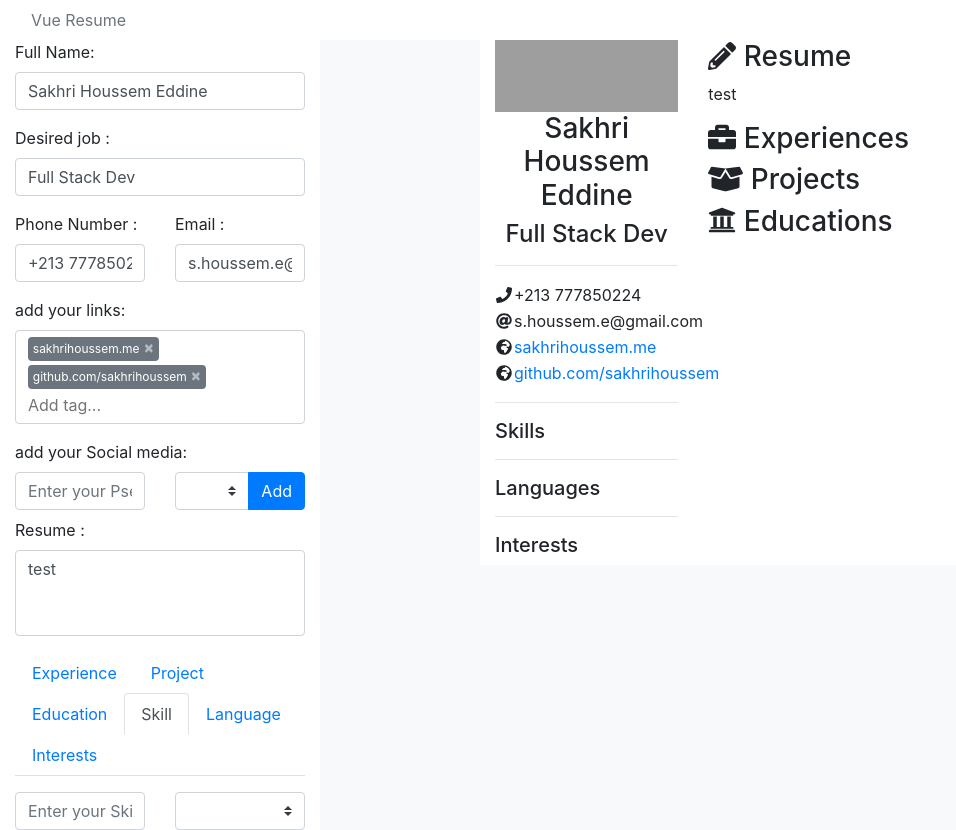
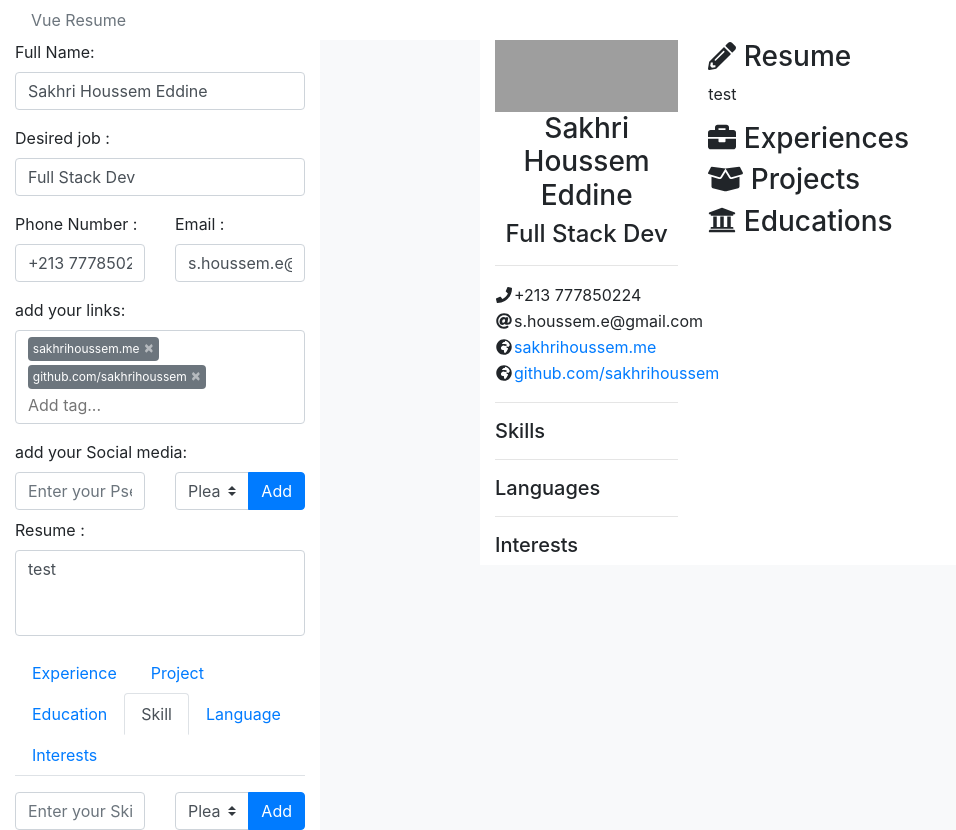
Before and after one commit to SakhriHoussem/vue-resume, a Vue app: page / in a window 1280 px wide. Both pictures are taken after a click on the tab "Skill". Shown: the whole page, without its empty margins (0-956 px from the left). Built offline with nearby package versions, Linux system fonts and the light colour scheme; grey boxes are pictures that could not be loaded.

Commit message:
submit some forms
- skills
- langs
- interests

```diff
--- a/src/components/form/interest.vue
+++ b/src/components/form/interest.vue
@@ -5,18 +5,30 @@
             <b-form-tags
                     input-id="intersts"
                     separator=" ,;"
-                    v-model="array"
+                    :value="form.interests"
+                    @input="updateInterests"
                     class="mb-2"
-            ></b-form-tags>
+                    remove-on-delete
+            >
+            </b-form-tags>
         </div>
     </b-tab>
 </template>
 
 <script>
+    import { mapState } from 'vuex'
     export default {
         name: 'interest',
-        props: {
-            array: Array
+        computed: {
+            ...mapState([
+                'form'
+            ])
+        },
+        methods: {
+            updateInterests(e) {
+                //todo: add validation
+                this.$store.commit('updateStateField', {field: 'interests',value: e})
+            }
         }
     }
 </script>
--- a/src/components/form/language.vue
+++ b/src/components/form/language.vue
@@ -1,18 +1,26 @@
 <template>
     <b-tab title="Language">
+        <b-form @submit.prevent="onSubmit">
             <b-row>
                 <b-col>
                     <b-input
                             id="Language"
                             type="text"
+                            v-model="language.name"
                             required
                             placeholder="Enter your Language"
                     ></b-input>
                 </b-col>
                 <b-col>
-                <b-form-select :options="levels"></b-form-select>
+                    <b-input-group>
+                        <b-form-select v-model="language.level" :options="levels"></b-form-select>
+                        <b-input-group-append>
+                            <b-button type="submit" variant="primary">Add</b-button>
+                        </b-input-group-append>
+                    </b-input-group>
                 </b-col>
             </b-row>
+        </b-form>
     </b-tab>
 </template>
 
@@ -21,10 +29,30 @@
 
     export default {
         name: 'language',
+        data() {
+            return {
+                language: {
+                    name: '',
+                    level: null
+                }
+            }
+        },
         computed: {
             ...mapState([
                 'levels'
             ]),
+        },
+        methods: {
+            //todo: add validation
+            onSubmit() {
+                this.$store.commit('appendStateField', {
+                    field: 'languages',
+                    value: {
+                        name:  this.language.name,
+                        level: this.language.level,
+                    }
+                })
+            }
         }
     }
 </script>
--- a/src/components/form/skill.vue
+++ b/src/components/form/skill.vue
@@ -1,18 +1,26 @@
 <template>
     <b-tab title="Skill">
+        <b-form @submit.prevent="onSubmit">
             <b-row>
-            <b-col>
+                <b-col cols="12" sm="6" md="12" lg="6">
                     <b-input
                             id="skill"
                             type="text"
+                            v-model="skill.name"
                             required
                             placeholder="Enter your Skill Name"
                     ></b-input>
                 </b-col>
-            <b-col>
-                <b-form-select :options="levels"></b-form-select>
+                <b-col cols="12" sm="6" md="12" lg="6">
+                    <b-input-group>
+                        <b-form-select v-model="skill.level" :options="levels"></b-form-select>
+                        <b-input-group-append>
+                            <b-button type="submit" variant="primary">Add</b-button>
+                        </b-input-group-append>
+                    </b-input-group>
                 </b-col>
             </b-row>
+        </b-form>
     </b-tab>
 </template>
 
@@ -21,10 +29,30 @@
 
     export default {
         name: 'skill',
+        data() {
+            return {
+                skill: {
+                    name: '',
+                    level: null
+                }
+            }
+        },
         computed: {
             ...mapState([
                 'levels'
             ]),
+        },
+        methods: {
+            //todo: add validation
+            onSubmit() {
+                this.$store.commit('appendStateField', {
+                    field: 'skills',
+                    value: {
+                        name:  this.skill.name,
+                        level: this.skill.level,
+                    }
+                })
+            }
         }
     }
 </script>
--- a/src/components/form/social.vue
+++ b/src/components/form/social.vue
@@ -32,7 +32,7 @@
         data () {
             return {
                 pseudo: '',
-                socialMedia: ''
+                socialMedia: null
             }
         },
         computed: {
--- a/src/components/paper/content.vue
+++ b/src/components/paper/content.vue
@@ -45,7 +45,8 @@
             </b-row>
             <p>{{ education.description }}</p>
             <b-badge v-for="tag in education.tags" :key="tag">{{ tag }}</b-badge>
-        </div>    </b-col>
+        </div>
+    </b-col>
 </template>
 
 <script>
--- a/src/components/paper/side.vue
+++ b/src/components/paper/side.vue
@@ -45,15 +45,42 @@
 
         <hr>
         <h5>Skills</h5>
+        <b-row v-for="(skill, index) in getSkills" :key="index">
+            <b-col cols="4">
+                {{ skill.name }}
+            </b-col>
+            <b-col cols="8">
+                <b-progress
 
+                        :value="skill.level"
+                        :max="100"
+                        show-progress
+                ></b-progress>
+            </b-col>
+        </b-row>
 
         <hr>
         <h5>Languages</h5>
 
+        <b-row v-for="(language, index) in getLanguages" :key="index">
+            <b-col cols="4">
+                {{ language.name }}
+            </b-col>
+            <b-col cols="8">
+                <b-progress
+
+                        :value="language.level"
+                        :max="100"
+                        show-progress
+                ></b-progress>
+            </b-col>
+        </b-row>
 
         <hr>
         <h5>Interests</h5>
-
+        <p v-for="(interest, index) in getInterests" :key="index">
+            {{ interest }}
+        </p>
 
     </b-col>
 </template>
@@ -70,6 +97,9 @@
                 'getEmail',
                 'getLinks',
                 'getSocialNetworks',
+                'getSkills',
+                'getLanguages',
+                'getInterests',
             ]),
 
         }
--- a/src/store.js
+++ b/src/store.js
@@ -14,12 +14,11 @@ export default new Vuex.Store({
             resume: 'test',
             experiences: [],
             projects: [],
-            interests: [],
-            languages: [],
             educations: [],
             skills: [],
+            languages: [],
+            interests: [],
         },
-        selected: null,
         socialNetworksList: [
             { value: null, text: 'Please select an social media' },
             { value: 'linkedin-in', text: 'LinkedIn', url: 'https://www.linkedin.com/in/'},
@@ -29,9 +28,9 @@ export default new Vuex.Store({
         ],
         levels: [
             { value: null, text: 'Please select the Level' },
-            { value: 'Beginner', text: 'Beginner' },
-            { value: 'Intermediate', text: 'Intermediate' },
-            { value: 'Expert', text: 'Expert' },
+            { value: '50', text: 'Beginner' },
+            { value: '75', text: 'Intermediate' },
+            { value: '100', text: 'Expert' },
         ]
     },
     getters: {
@@ -46,6 +45,9 @@ export default new Vuex.Store({
         getExperiences: state => { return  state.form.experiences },
         getProjects: state => { return  state.form.projects },
         getEducations: state => { return  state.form.educations },
+        getSkills: state => { return  state.form.skills },
+        getLanguages: state => { return  state.form.languages },
+        getInterests: state => { return  state.form.interests },
     },
     mutations: {
         updateStateField (state, payload) {
```
Lines whose indentation alone changed are shown as unchanged.
